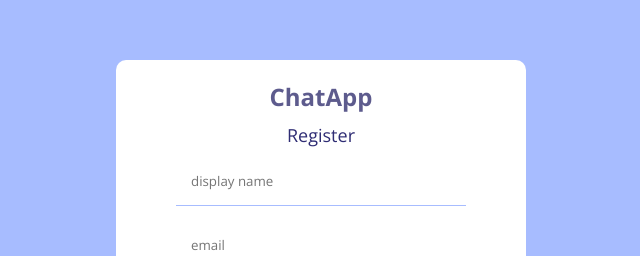
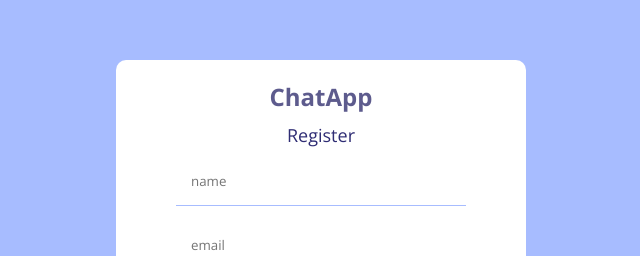
Before and after one commit to arijit2002/chatFirebase, a React (Create React App) app: page / in a window 1280 px wide. Shown: the part 113-369 px from the top of the page, without its empty margins (319-959 px from the left). Built offline with nearby package versions, Linux system fonts and the light colour scheme.

Commit message:
Update Register.jsx

```diff
--- a/src/pages/Register.jsx
+++ b/src/pages/Register.jsx
@@ -7,7 +7,7 @@ export const Register = () => {
             <span className='logo'>ChatApp</span>
             <span className='title'>Register</span>
             <form>
-                <input type="text" placeholder="display name" />
+                <input type="text" placeholder="name" />
                 <input type="email" placeholder="email" />
                 <input type="password" placeholder="password" />
                 <input type="file" />
```
